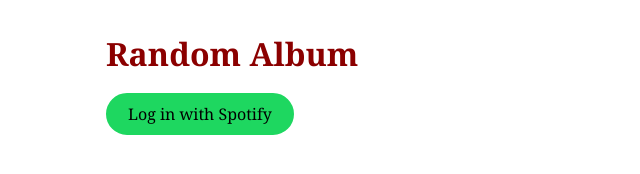
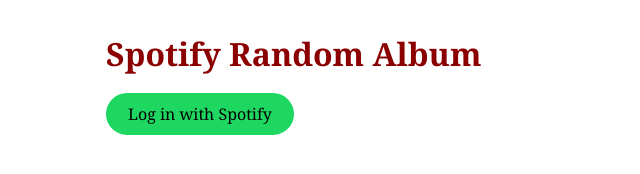
Before and after one commit to kism/spotify-random-album, a website with bundled scripts: page public/index.html in a window 1280 px wide. Shown: the whole page, without its empty margins (0-640 px from the left). Built offline with nearby package versions, Linux system fonts and the light colour scheme; files whose address does not match are found by name.

Commit message:
lint, new page title

```diff
--- a/biome.json
+++ b/biome.json
@@ -4,6 +4,7 @@
   "files": { "ignoreUnknown": true },
   "formatter": { "enabled": true, "indentStyle": "space", "indentWidth": 2, "lineWidth": 120 },
   "linter": { "enabled": true, "rules": { "preset": "recommended" } },
+  "html": { "formatter": { "enabled": true } },
   "javascript": { "formatter": { "quoteStyle": "double", "semicolons": "always", "trailingCommas": "all" } },
   "assist": { "enabled": true, "actions": { "source": { "organizeImports": "on" } } }
 }
--- a/public/index.html
+++ b/public/index.html
@@ -3,7 +3,7 @@
   <head>
     <meta charset="utf-8">
     <meta name="viewport" content="width=device-width, initial-scale=1">
-  <title>Random Album</title>
+    <title>Spotify Random Album</title>
     <!-- Icon: Twemoji 1f3b6 (c) Twitter, Inc and contributors, CC-BY 4.0 -->
     <link rel="icon" href="/favicon.ico" sizes="any">
     <link rel="icon" type="image/png" sizes="32x32" href="/favicon-32x32.png">
@@ -15,7 +15,7 @@
     <link rel="stylesheet" href="style.css">
   </head>
   <body>
-  <h1>Random Album</h1>
+    <h1>Spotify Random Album</h1>
     <button type="button" id="login" hidden>Log in with Spotify</button>
     <button type="button" id="reroll" hidden>Pick 5 more</button>
     <p id="status"></p>
```
Lines whose indentation alone changed are shown as unchanged.
